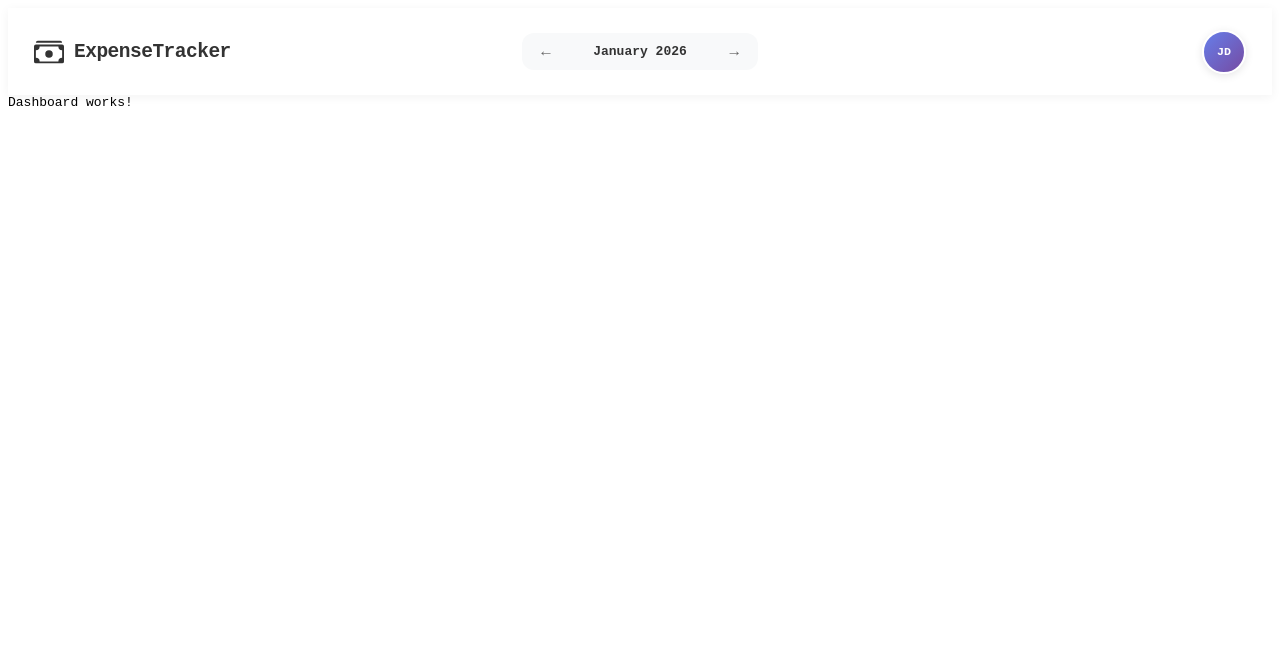
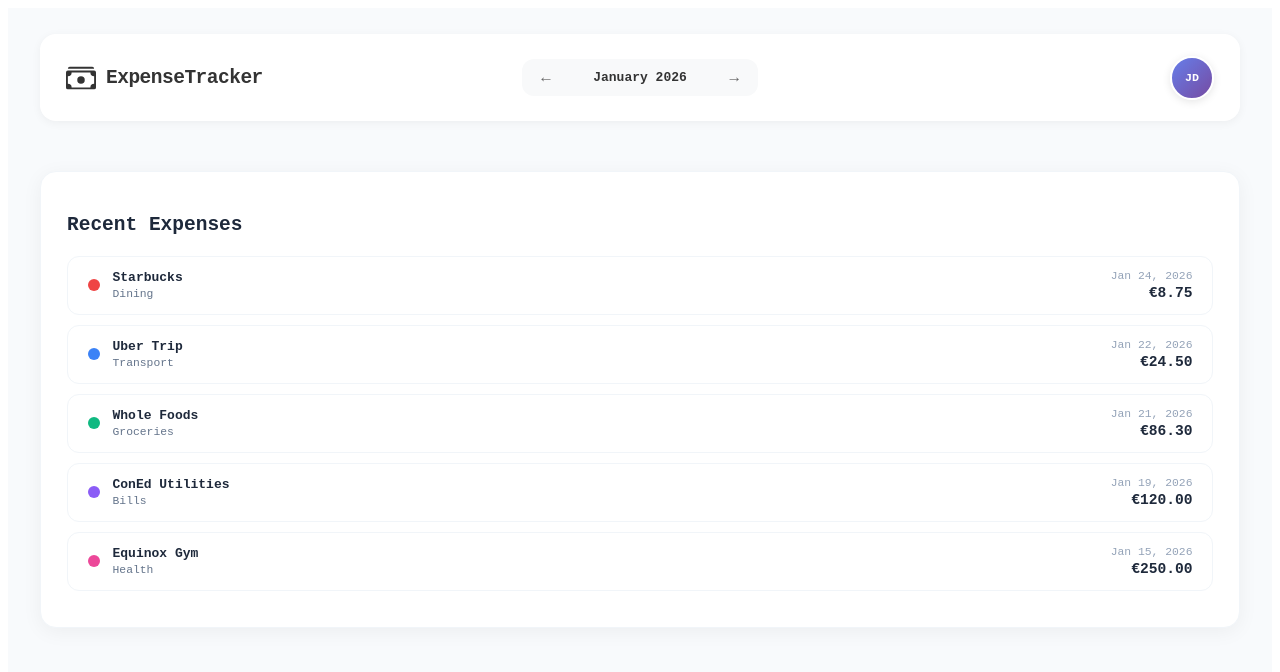
Before and after one commit to Sz1ky/expense-tracker, a Vue app: page / in a window 1280 px wide. Shown: the top 672 px of the page. Built offline with nearby package versions, Linux system fonts and the light colour scheme.

Commit message:
dashboard with expenses created

```diff
--- a/src/components/expenses/ExpenseItem.vue
+++ b/src/components/expenses/ExpenseItem.vue
@@ -1,3 +1,140 @@
-<template>ExpenseItem works!</template>
-<script setup></script>
-<style scoped></style>
+<template>
+  <div class="expense-item">
+    <!-- Left: Category + Info -->
+    <div class="expense-left">
+      <!-- Category indicator (colored dot) -->
+      <div class="category-indicator" :class="categoryClass"></div>
+
+      <div class="expense-info">
+        <div class="expense-name">{{ expense.name }}</div>
+        <div class="expense-category">
+          {{ formatCategory(expense.category) }}
+        </div>
+      </div>
+    </div>
+
+    <!-- Right: Date + Amount -->
+    <div class="expense-right">
+      <div class="expense-date">{{ expense.date }}</div>
+      <div class="expense-amount">€{{ formatAmount(expense.amount) }}</div>
+    </div>
+  </div>
+</template>
+
+<script setup>
+  import { computed } from "vue";
+
+  const props = defineProps({
+    expense: {
+      type: Object,
+      required: true,
+    },
+  });
+
+  // Category styling based on type
+  const categoryClass = computed(() => {
+    return `category-${props.expense.category.toLowerCase()}`;
+  });
+
+  // Format amount with 2 decimals
+  function formatAmount(amount) {
+    return parseFloat(amount).toFixed(2);
+  }
+
+  // Format category name (capitalize, etc.)
+  function formatCategory(category) {
+    // Convert 'groceries' → 'Groceries', 'dining' → 'Dining'
+    return category.charAt(0).toUpperCase() + category.slice(1);
+  }
+</script>
+
+<style scoped>
+  .expense-item {
+    display: flex;
+    justify-content: space-between;
+    align-items: center;
+    padding: 1rem 1.5rem;
+    background: white;
+    border-radius: 12px;
+    margin-bottom: 0.75rem;
+    transition:
+      background-color 0.2s,
+      transform 0.2s;
+    border: 1px solid #f1f5f9;
+  }
+
+  .expense-item:hover {
+    background-color: #f8fafc;
+    transform: translateX(4px);
+    border-color: #e2e8f0;
+  }
+
+  .expense-left {
+    display: flex;
+    align-items: center;
+    gap: 1rem;
+  }
+
+  .category-indicator {
+    width: 12px;
+    height: 12px;
+    border-radius: 50%;
+    flex-shrink: 0;
+  }
+
+  /* Category colors */
+  .category-dining {
+    background-color: #ef4444;
+  }
+
+  .category-transport {
+    background-color: #3b82f6;
+  }
+
+  .category-groceries {
+    background-color: #10b981;
+  }
+
+  .category-bills {
+    background-color: #8b5cf6;
+  }
+
+  .category-health {
+    background-color: #ec4899;
+  }
+
+  .expense-info {
+    display: flex;
+    flex-direction: column;
+    gap: 0.25rem;
+  }
+
+  .expense-name {
+    font-weight: 600;
+    color: #1e293b;
+    font-size: 1rem;
+  }
+
+  .expense-category {
+    font-size: 0.875rem;
+    color: #64748b;
+  }
+
+  .expense-right {
+    display: flex;
+    flex-direction: column;
+    align-items: flex-end;
+    gap: 0.25rem;
+  }
+
+  .expense-date {
+    font-size: 0.875rem;
+    color: #94a3b8;
+  }
+
+  .expense-amount {
+    font-weight: 700;
+    color: #1e293b;
+    font-size: 1.125rem;
+  }
+</style>
--- a/src/components/expenses/ExpenseList.vue
+++ b/src/components/expenses/ExpenseList.vue
@@ -1,3 +1,50 @@
-<template>ExpenseList works!</template>
-<script setup></script>
-<style scoped></style>
+<template>
+  <div class="expense-list">
+    <!-- Empty state -->
+    <div v-if="expenses.length === 0" class="empty-state">
+      <p>No expenses yet. Add your first expense!</p>
+    </div>
+
+    <!-- List of expenses -->
+    <div v-else class="expenses-container">
+      <ExpenseItem
+        v-for="expense in expenses"
+        :key="expense.id"
+        :expense="expense"
+      />
+    </div>
+  </div>
+</template>
+
+<script setup>
+  import ExpenseItem from "./ExpenseItem.vue";
+
+  defineProps({
+    expenses: {
+      type: Array,
+      required: true,
+      default: () => [],
+    },
+  });
+</script>
+
+<style scoped>
+  .expense-list {
+    width: 100%;
+  }
+
+  .empty-state {
+    text-align: center;
+    padding: 3rem;
+    color: #94a3b8;
+    font-size: 1rem;
+    background: white;
+    border-radius: 12px;
+    border: 2px dashed #e2e8f0;
+  }
+
+  .expenses-container {
+    display: flex;
+    flex-direction: column;
+  }
+</style>
--- a/src/components/layout/Dashboard.vue
+++ b/src/components/layout/Dashboard.vue
@@ -1,8 +1,88 @@
 <template>
-  <Navbar />
-  Dashboard works!
+  <div class="dashboard">
+    <main class="dashboard-main">
+      <Navbar />
+      <!-- Summary Cards... -->
+
+      <!-- Expense List Section -->
+      <section class="expenses-section">
+        <h2>Recent Expenses</h2>
+        <ExpenseList :expenses="expensesData" />
+      </section>
+    </main>
+  </div>
 </template>
 <script setup>
   import Navbar from "./Navbar.vue";
+  import ExpenseList from "../expenses/ExpenseList.vue";
+
+  const expensesData = [
+    {
+      id: 1,
+      name: "Starbucks",
+      date: "Jan 24, 2026",
+      category: "dining",
+      amount: 8.75,
+    },
+    {
+      id: 2,
+      name: "Uber Trip",
+      date: "Jan 22, 2026",
+      category: "transport",
+      amount: 24.5,
+    },
+    {
+      id: 3,
+      name: "Whole Foods",
+      date: "Jan 21, 2026",
+      category: "groceries",
+      amount: 86.3,
+    },
+    {
+      id: 4,
+      name: "ConEd Utilities",
+      date: "Jan 19, 2026",
+      category: "bills",
+      amount: 120.0,
+    },
+    {
+      id: 5,
+      name: "Equinox Gym",
+      date: "Jan 15, 2026",
+      category: "health",
+      amount: 250.0,
+    },
+  ];
 </script>
-<style scoped></style>
+<style scoped>
+  .dashboard {
+    min-height: 100vh;
+    background-color: #f8fafc;
+    display: flex;
+    flex-direction: column;
+  }
+
+  .dashboard-main {
+    flex: 1;
+    max-width: 1200px;
+    width: 100%;
+    margin: 0 auto;
+    padding: 2rem 1.5rem;
+  }
+
+  .expenses-section {
+    background: white;
+    border-radius: 16px;
+    padding: 2rem;
+    box-shadow: 0 4px 20px rgba(0, 0, 0, 0.05);
+    border: 1px solid #f1f5f9;
+    margin-top: 50px;
+  }
+
+  .expenses-section h2 {
+    font-size: 1.5rem;
+    font-weight: 600;
+    color: #1e293b;
+    margin-bottom: 1.5rem;
+  }
+</style>
--- a/src/components/layout/Navbar.vue
+++ b/src/components/layout/Navbar.vue
@@ -90,6 +90,7 @@
     position: sticky;
     top: 0;
     z-index: 100;
+    border-radius: 16px;
   }
 
   .navbar-left,
```
